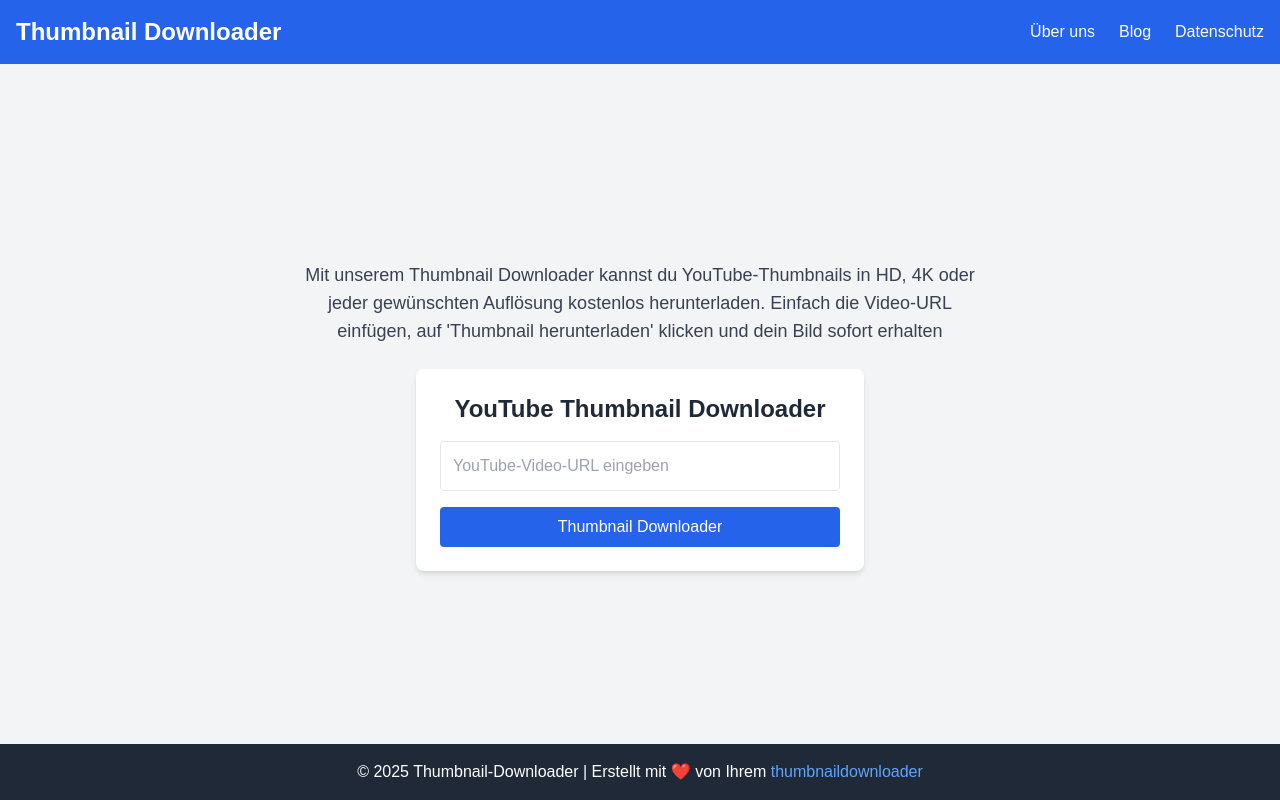
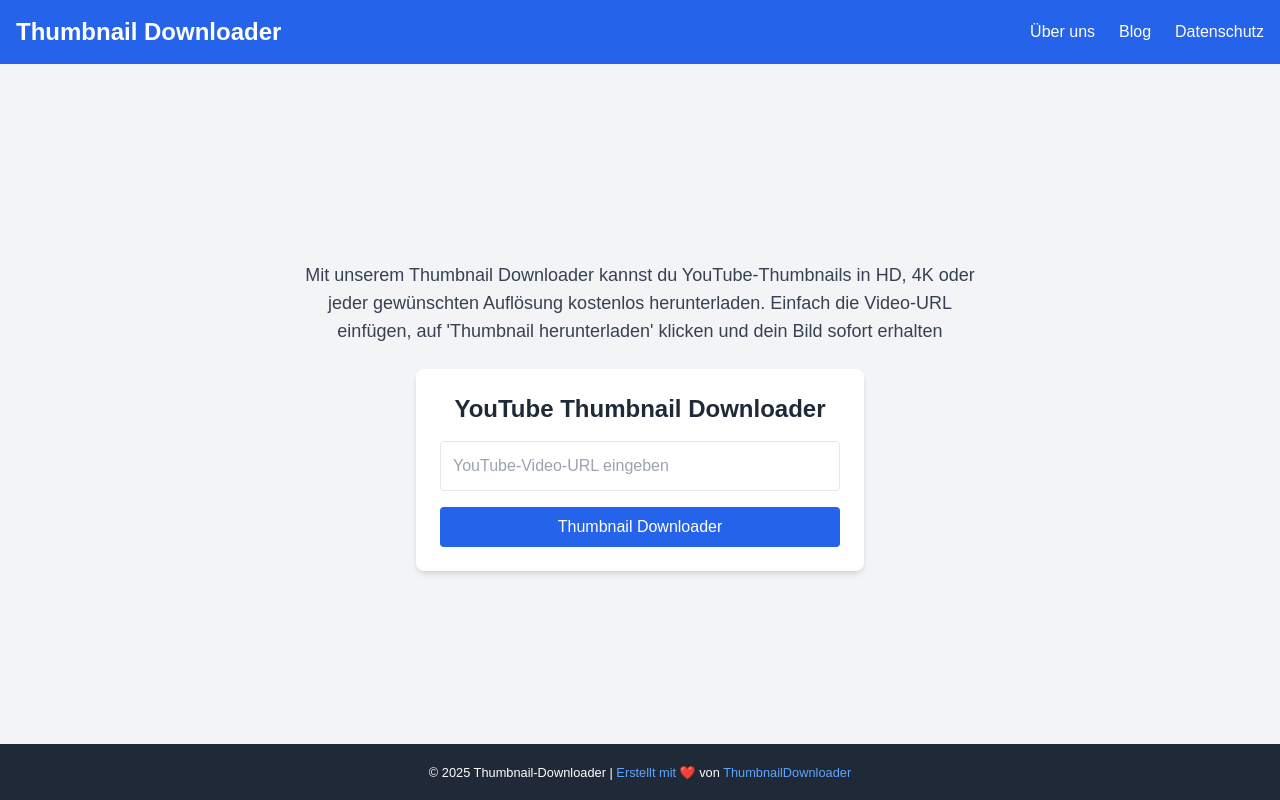
Before and after one commit to Elhakhamza/thumbnaildownloader, a Next.js app: page / in a window 1280 px wide. Built offline with nearby package versions, Linux system fonts and the light colour scheme.

Commit message:
Update Footer.js

```diff
--- a/src/components/Footer.js
+++ b/src/components/Footer.js
@@ -1,17 +1,30 @@
-const Footer = () => (
+const Footer = () => {
+  const year = new Date().getFullYear();
+
+  return (
     <footer className="w-full bg-gray-800 text-white text-center py-4">
-    <p>
-      © {new Date().getFullYear()} Thumbnail-Downloader | Erstellt mit ❤️ von Ihrem{' '}
+      <small>
+        © {year} Thumbnail-Downloader |{' '}
+        <a
+          href="https://github.com/Elhakhamza/thumbnaildownloader"
+          target="_blank"
+          rel="noopener noreferrer"
+          className="text-blue-400 hover:underline"
+        >
+          Erstellt mit ❤️
+        </a>{' '}
+        von{' '}
         <a
           href="https://www.thumbnaildownloader.de"
           target="_blank"
           rel="noopener noreferrer"
           className="text-blue-400 hover:underline"
         >
-        thumbnaildownloader
+          ThumbnailDownloader
         </a>
-    </p>
+      </small>
     </footer>
   );
+};
 
 export default Footer;
```
Lines whose indentation alone changed are shown as unchanged.
